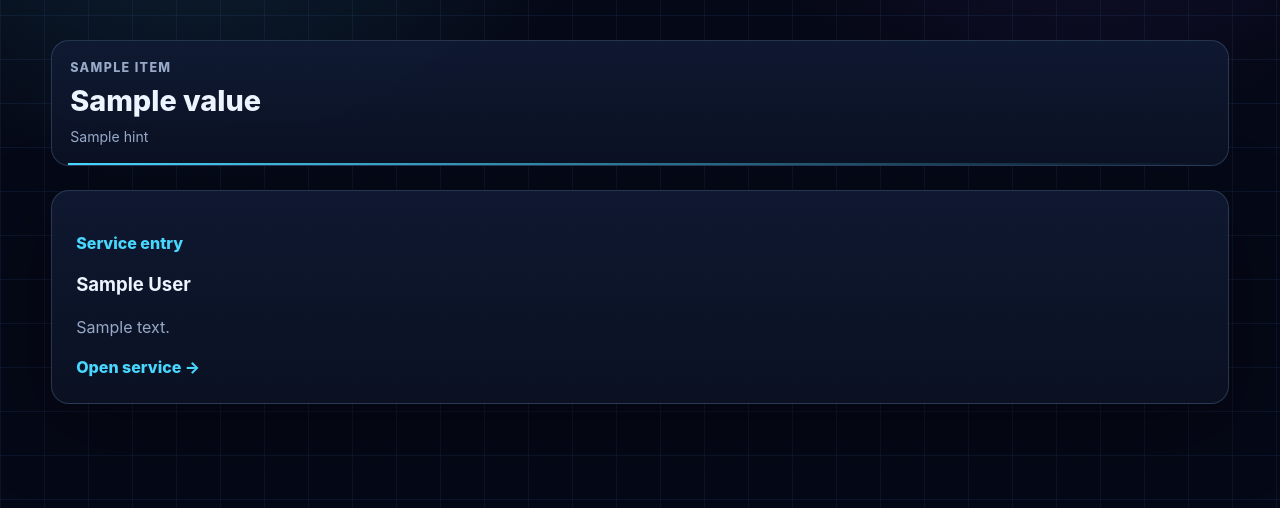
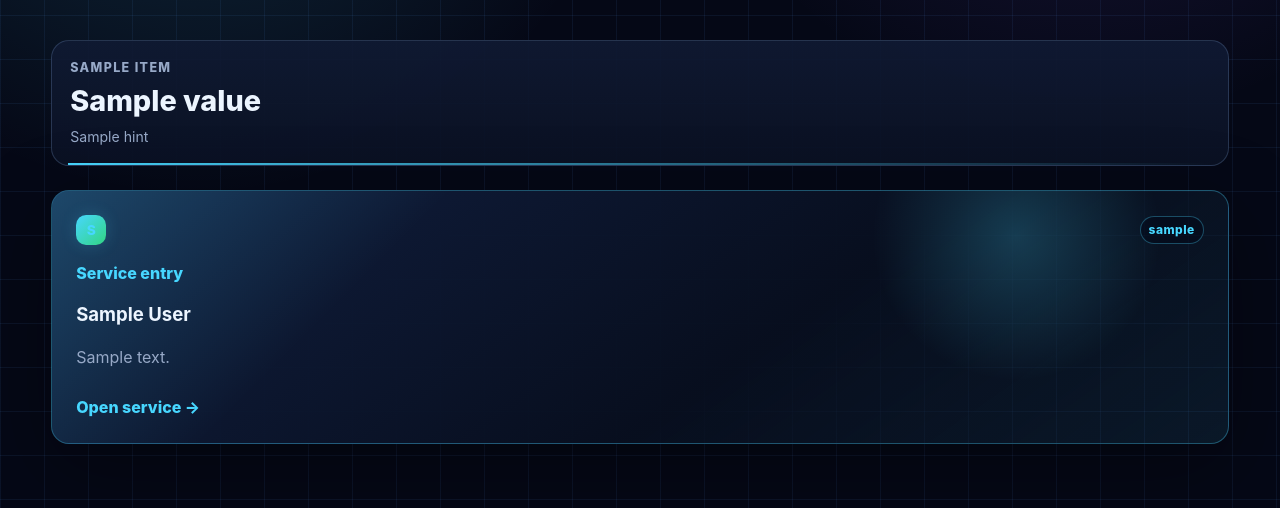
Before and after one commit to zondatw/auth-ingress, a FastAPI app: template src/auth_ingress/web/templates/portal/index.html in a window 1280 px wide. Shown: the part 292-800 px from the top of the page. Run offline with FastAPI, Linux system fonts and the light colour scheme; the template is opened without the code that fills it: most values are stand-ins (such as "Sample title", 1, 10 or a date in 2020).

Commit message:
Refine portal service card identity

```diff
--- a/src/auth_ingress/web/static/portal.css
+++ b/src/auth_ingress/web/static/portal.css
@@ -54,9 +54,16 @@ p{color:var(--muted)}code{color:#d7e7ff;overflow-wrap:anywhere}
 .metric-value{display:block;color:var(--ink);font-size:1.8rem;font-weight:850;line-height:1.1;margin-top:8px;overflow-wrap:anywhere}
 .metric-hint{margin:.55rem 0 0;font-size:.88rem}
 .service-grid,.card-grid{display:grid;grid-template-columns:repeat(auto-fit,minmax(240px,1fr));gap:18px}
-.service-card{display:block;color:var(--ink);text-decoration:none;transition:transform .16s ease,border-color .16s ease}
-.service-card:hover{border-color:var(--accent);transform:translateY(-2px);text-decoration:none}
+.service-card{display:block;color:var(--ink);text-decoration:none;transition:transform .16s ease,border-color .16s ease,box-shadow .16s ease}
+.service-card:hover{border-color:var(--accent);transform:translateY(-2px);text-decoration:none;box-shadow:0 28px 90px rgba(71,215,255,.18)}
+.service-entry-card{position:relative;overflow:hidden;min-height:200px;border-color:rgba(71,215,255,.34);background:linear-gradient(145deg,rgba(18,33,67,.96),rgba(8,15,31,.95) 60%,rgba(71,215,255,.08))}
+.service-entry-card::before{content:"";position:absolute;inset:0;background:radial-gradient(circle at 82% 18%,rgba(71,215,255,.22),transparent 9rem),linear-gradient(135deg,rgba(71,215,255,.22),transparent 28%);pointer-events:none}
+.service-entry-card>*{position:relative}
+.service-identity{display:flex;align-items:center;justify-content:space-between;gap:10px;margin-bottom:14px}
+.service-avatar{display:grid;place-items:center;width:30px;height:30px;border-radius:10px;color:#03111d;background:linear-gradient(135deg,var(--accent),var(--success));font-size:.86rem;font-weight:900;box-shadow:0 0 16px rgba(71,215,255,.18)}
+.service-slug{max-width:65%;overflow:hidden;text-overflow:ellipsis;white-space:nowrap;border:1px solid rgba(71,215,255,.32);border-radius:999px;padding:4px 8px;color:var(--accent);background:rgba(2,6,23,.42);font-size:.75rem;font-weight:850;letter-spacing:.04em}
 .service-card span,.card-kicker{color:var(--accent);font-weight:800}
+.service-launch{display:inline-flex;align-items:center;gap:6px;margin-top:10px;color:var(--ink);font-weight:900}
 .admin-links,.action-row{display:flex;gap:12px;align-items:center;flex-wrap:wrap;margin-top:24px}
 form{display:grid;gap:18px}label{display:grid;gap:7px;color:var(--ink);font-weight:720}
 fieldset{border:1px solid var(--line);border-radius:var(--radius-sm);padding:16px}legend{color:var(--muted);font-weight:800}
--- a/src/auth_ingress/web/templates/portal/index.html
+++ b/src/auth_ingress/web/templates/portal/index.html
@@ -4,7 +4,7 @@
 <div class="page-header"><div><p class="eyebrow">Authorized workspace</p><h1>Your services</h1><p class="muted">Launch assigned services and review your current access context.</p></div>
 <form method="post" action="/sign-out"><input type="hidden" name="csrf" value="{{ csrf_token }}"><button class="secondary">Sign out</button></form></div>
 {% if summary %}<section class="summary-grid" aria-label="Portal summary">{% for item in summary %}<article class="metric-card metric-{{ item.status }}"><span class="metric-label">{{ item.label }}</span><span class="metric-value">{{ item.value }}</span><p class="metric-hint">{{ item.hint }}</p></article>{% endfor %}</section>{% endif %}
-{% if services %}<div class="service-grid">{% for service in services %}<a class="panel service-card" href="/services/{{ service.slug }}"><p class="card-kicker">Service entry</p><h2>{{ service.display_name }}</h2><p>{{ service.description or "Open protected service" }}</p><span>Open service →</span></a>{% endfor %}</div>
+{% if services %}<div class="service-grid">{% for service in services %}<a class="panel service-card service-entry-card" href="/services/{{ service.slug }}" aria-label="Open {{ service.display_name }}"><div class="service-identity"><span class="service-avatar" aria-hidden="true">{{ service.display_name[:1]|upper }}</span><span class="service-slug">{{ service.slug }}</span></div><p class="card-kicker">Service entry</p><h2>{{ service.display_name }}</h2><p>{{ service.description or "Open protected service" }}</p><span class="service-launch">Open service →</span></a>{% endfor %}</div>
 {% else %}<section class="panel empty"><h2>No services available</h2><p>Your account is active, but no services are assigned. Contact your administrator for access.</p></section>{% endif %}
 {% if user.is_admin %}<nav class="admin-links"><a href="/admin/services">Manage services</a><a href="/admin/audit">Review audit events</a></nav>{% endif %}
 {% endblock %}
```
Also changed, not shown: tests/contract/test_ui_style_contract.py (+18 -0 lines).
